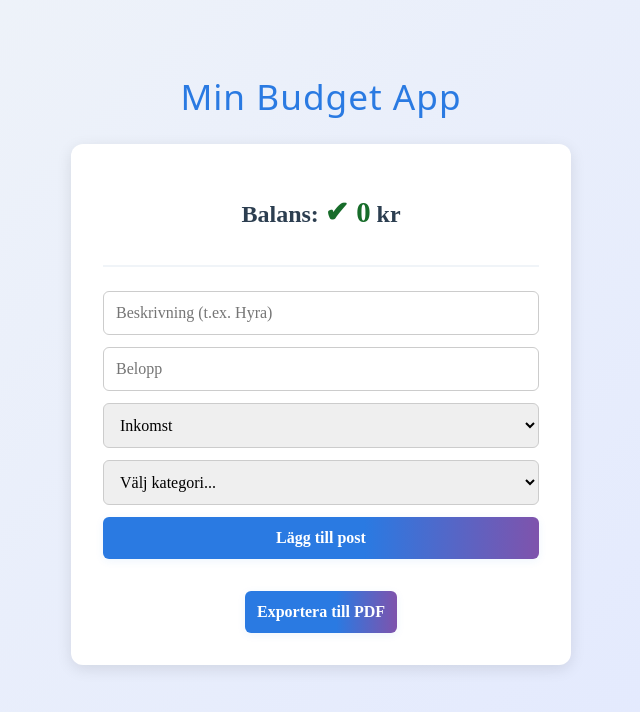
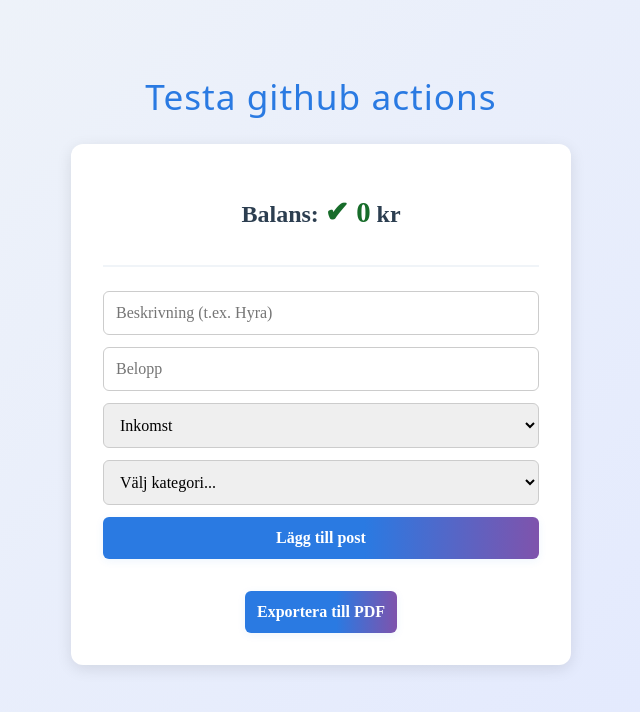
Before and after one commit to minza-42/my-budget-app, a website built with Vite: page index.html in a window 1280 px wide. Shown: the whole page, without its empty margins (319-959 px from the left). Built offline with nearby package versions, Linux system fonts and the light colour scheme; a web font is replaced by a local one.

Commit message:
h1 change

```diff
--- a/index.html
+++ b/index.html
@@ -12,7 +12,7 @@
 
 <body>
   <header>
-    <h1>Min Budget App</h1>
+    <h1>Testa github actions</h1>
   </header>
 
   <main id="app">
```
